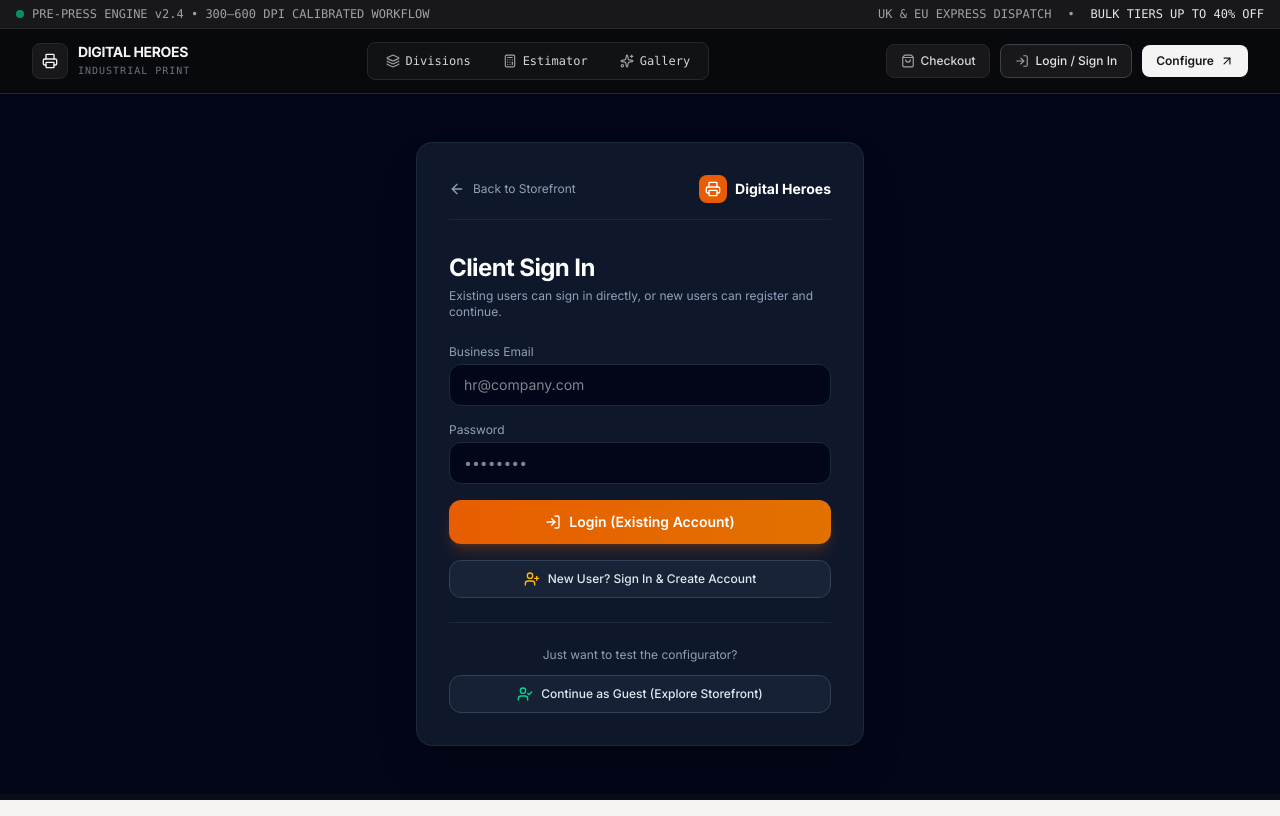
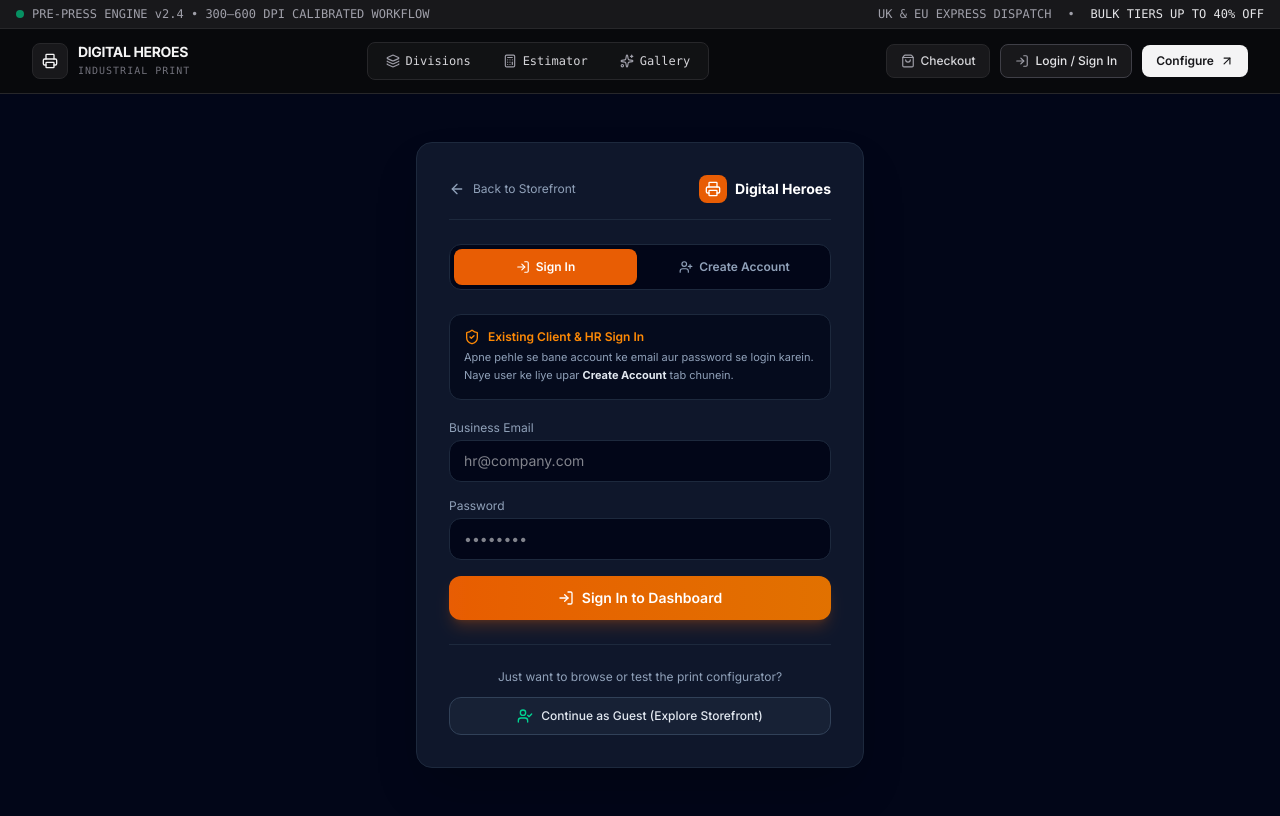
Before and after one commit to sarimkhan0000/Digital-Heroes, a Next.js app: page /login in a window 1280 px wide. Built offline with nearby package versions, Linux system fonts and the light colour scheme; no server answers.

Commit message:
Upgrade login page with separate Sign In and Create Account tabs and details

```diff
--- a/src/app/login/page.tsx
+++ b/src/app/login/page.tsx
@@ -4,13 +4,27 @@ import React, { useState } from "react";
 import { useRouter } from "next/navigation";
 import Link from "next/link";
 import { createBrowserClient } from "@supabase/ssr";
-import { Printer, LogIn, UserPlus, ArrowLeft, UserCheck } from "lucide-react";
+import {
+  Printer,
+  LogIn,
+  UserPlus,
+  ArrowLeft,
+  UserCheck,
+  ShieldCheck,
+  Sparkles,
+  Building2,
+} from "lucide-react";
+
+type AuthMode = "signin" | "signup";
 
 export default function LoginPage() {
   const router = useRouter();
+  const [mode, setMode] = useState<AuthMode>("signin");
+  const [fullName, setFullName] = useState("");
+  const [companyName, setCompanyName] = useState("");
   const [email, setEmail] = useState("");
   const [password, setPassword] = useState("");
-  const [loadingMode, setLoadingMode] = useState<"login" | "auto" | null>(null);
+  const [loading, setLoading] = useState(false);
   const [errorMsg, setErrorMsg] = useState("");
   const [infoMsg, setInfoMsg] = useState("");
 
@@ -26,121 +40,90 @@ export default function LoginPage() {
     return createBrowserClient(url, key);
   };
 
-  // 1. Sirf Login (Existing account ke liye)
-  const handleOnlyLogin = async () => {
+  const switchMode = (nextMode: AuthMode) => {
+    setMode(nextMode);
+    setErrorMsg("");
+    setInfoMsg("");
+  };
+
+  const handleSubmit = async (e: React.FormEvent) => {
+    e.preventDefault();
+
     if (!email.trim() || !password) {
       setErrorMsg("Please enter both email and password.");
       return;
     }
 
-    setLoadingMode("login");
+    setLoading(true);
     setErrorMsg("");
     setInfoMsg("");
 
     const supabase = getSupabaseClient();
     if (!supabase) {
-      setLoadingMode(null);
+      setLoading(false);
       return;
     }
 
     const cleanEmail = email.trim().toLowerCase();
+
+    if (mode === "signin") {
       const { data, error } = await supabase.auth.signInWithPassword({
         email: cleanEmail,
         password,
       });
 
       if (error || !data.session) {
-      setErrorMsg(error?.message || "Invalid login credentials.");
-      setLoadingMode(null);
+        setErrorMsg(
+          error?.message ||
+            "Invalid email or password. If you don't have an account yet, switch to 'Create Account'."
+        );
+        setLoading(false);
         return;
       }
 
-    router.push("/");
-    router.refresh();
-  };
-
-  // 2. Sign In ya Naya User Auto Sign Up
-  const handleLoginOrRegister = async () => {
-    if (!email.trim() || !password) {
-      setErrorMsg("Please enter both email and password.");
-      return;
-    }
-
-    setLoadingMode("auto");
-    setErrorMsg("");
-    setInfoMsg("");
-
-    const supabase = getSupabaseClient();
-    if (!supabase) {
-      setLoadingMode(null);
-      return;
-    }
-
-    const cleanEmail = email.trim().toLowerCase();
-
-    const { data: signInData, error: signInError } =
-      await supabase.auth.signInWithPassword({
-        email: cleanEmail,
-        password,
-      });
-
-    if (!signInError && signInData.session) {
-      router.push("/");
+      router.push("/dashboard");
       router.refresh();
       return;
     }
 
-    const isInvalidCredentials = signInError?.message
-      .toLowerCase()
-      .includes("invalid login credentials");
-
-    if (isInvalidCredentials) {
-      const { data: signUpData, error: signUpError } =
-        await supabase.auth.signUp({
+    const { data, error } = await supabase.auth.signUp({
       email: cleanEmail,
       password,
+      options: {
+        data: {
+          full_name: fullName.trim() || undefined,
+          company_name: companyName.trim() || undefined,
+        },
+      },
     });
 
-      if (signUpError) {
-        setErrorMsg(signUpError.message);
-        setLoadingMode(null);
+    if (error) {
+      setErrorMsg(error.message);
+      setLoading(false);
       return;
     }
 
-      if (signUpData.session) {
-        router.push("/");
+    if (data.session) {
+      router.push("/dashboard");
       router.refresh();
       return;
     }
 
     setInfoMsg(
-        "Naya account create ho gaya hai! Kripya apna email inbox (ya spam) check karke confirmation link par click karein, uske baad future mein seedha 'Only Login' se sign in kar paayenge."
+      "Account created! Please check your inbox (or spam folder) for the confirmation link, then switch to 'Sign In' to log in."
     );
-      setLoadingMode(null);
-      return;
-    }
-
-    setErrorMsg(signInError?.message || "Sign in failed. Please try again.");
-    setLoadingMode(null);
+    setLoading(false);
   };
 
-  const handleFormSubmit = async (e: React.FormEvent) => {
-    e.preventDefault();
-    await handleOnlyLogin();
-  };
-
-  // 🚀 Guest Mode Handler
   const handleGuestContinue = () => {
     router.push("/");
     router.refresh();
   };
 
-  const isBusy = loadingMode !== null;
-
   return (
-    <main className="min-h-[85vh] flex items-center justify-center bg-slate-950 px-4 py-12 text-white">
-      <div className="max-w-md w-full bg-slate-900 border border-slate-800 rounded-2xl p-8 shadow-2xl">
-        <div className="flex items-center justify-between mb-8 border-b border-slate-800 pb-4">
+    <main className="min-h-[88vh] flex items-center justify-center bg-slate-950 px-4 py-12 text-white">
+      <div className="max-w-md w-full bg-slate-900 border border-slate-800 rounded-2xl p-7 sm:p-8 shadow-2xl">
+        <div className="flex items-center justify-between mb-6 border-b border-slate-800 pb-4">
           <Link
             href="/"
             className="flex items-center gap-2 text-slate-400 hover:text-white text-xs transition"
@@ -155,12 +138,56 @@ export default function LoginPage() {
           </div>
         </div>
 
-        <div className="mb-6">
-          <h1 className="text-2xl font-bold tracking-tight">Client Sign In</h1>
-          <p className="text-slate-400 text-xs mt-1">
-            Existing users can sign in directly, or new users can register and continue.
+        <div className="grid grid-cols-2 gap-1.5 p-1 rounded-xl bg-slate-950 border border-slate-800 mb-6">
+          <button
+            type="button"
+            onClick={() => switchMode("signin")}
+            className={`py-2.5 px-3 rounded-lg text-xs font-semibold transition flex items-center justify-center gap-1.5 ${
+              mode === "signin"
+                ? "bg-[#E85D04] text-white shadow"
+                : "text-slate-400 hover:text-slate-200"
+            }`}
+          >
+            <LogIn className="h-3.5 w-3.5" />
+            Sign In
+          </button>
+
+          <button
+            type="button"
+            onClick={() => switchMode("signup")}
+            className={`py-2.5 px-3 rounded-lg text-xs font-semibold transition flex items-center justify-center gap-1.5 ${
+              mode === "signup"
+                ? "bg-amber-600 text-white shadow"
+                : "text-slate-400 hover:text-slate-200"
+            }`}
+          >
+            <UserPlus className="h-3.5 w-3.5" />
+            Create Account
+          </button>
+        </div>
+
+        {mode === "signin" ? (
+          <div className="mb-5 rounded-xl border border-slate-800 bg-slate-950/70 p-3.5">
+            <div className="flex items-center gap-2 text-xs font-semibold text-orange-400">
+              <ShieldCheck className="h-4 w-4 shrink-0" />
+              <span>Existing Client &amp; HR Sign In</span>
+            </div>
+            <p className="text-[11px] text-slate-400 mt-1 leading-relaxed">
+              Apne pehle se bane account ke email aur password se login karein. Naye user ke liye upar{" "}
+              <strong className="text-slate-200">Create Account</strong> tab chunein.
             </p>
           </div>
+        ) : (
+          <div className="mb-5 rounded-xl border border-amber-500/25 bg-amber-500/5 p-3.5">
+            <div className="flex items-center gap-2 text-xs font-semibold text-amber-300">
+              <Sparkles className="h-4 w-4 shrink-0" />
+              <span>Create New Portal Account</span>
+            </div>
+            <p className="text-[11px] text-slate-300/80 mt-1 leading-relaxed">
+              Naya account banayein taaki aap print orders track kar sakein, proofs approve kar sakein, aur saved artwork reorder kar sakein.
+            </p>
+          </div>
+        )}
 
         {errorMsg && (
           <div className="mb-4 p-3 rounded-xl bg-red-500/10 border border-red-500/30 text-red-400 text-xs">
@@ -174,7 +201,35 @@ export default function LoginPage() {
           </div>
         )}
 
-        <form onSubmit={handleFormSubmit} className="space-y-4">
+        <form onSubmit={handleSubmit} className="space-y-4">
+          {mode === "signup" && (
+            <div className="grid grid-cols-1 sm:grid-cols-2 gap-3">
+              <div>
+                <label className="block text-xs text-slate-400 mb-1">Your Name</label>
+                <input
+                  type="text"
+                  value={fullName}
+                  onChange={(e) => setFullName(e.target.value)}
+                  placeholder="Sarim Khan"
+                  className="w-full rounded-xl bg-slate-950 border border-slate-800 px-3.5 py-2.5 text-sm text-white focus:outline-none focus:border-amber-500"
+                />
+              </div>
+
+              <div>
+                <label className="block text-xs text-slate-400 mb-1 flex items-center gap-1">
+                  <Building2 className="h-3 w-3 text-slate-500" /> Company (Optional)
+                </label>
+                <input
+                  type="text"
+                  value={companyName}
+                  onChange={(e) => setCompanyName(e.target.value)}
+                  placeholder="Acme Ltd"
+                  className="w-full rounded-xl bg-slate-950 border border-slate-800 px-3.5 py-2.5 text-sm text-white focus:outline-none focus:border-amber-500"
+                />
+              </div>
+            </div>
+          )}
+
           <div>
             <label className="block text-xs text-slate-400 mb-1">Business Email</label>
             <input
@@ -198,35 +253,40 @@ export default function LoginPage() {
               placeholder="••••••••"
               className="w-full rounded-xl bg-slate-950 border border-slate-800 px-3.5 py-2.5 text-sm text-white focus:outline-none focus:border-blue-500"
             />
+            {mode === "signup" && (
+              <p className="text-[11px] text-slate-500 mt-1">
+                Minimum 6 characters required.
+              </p>
+            )}
           </div>
 
-          {/* Option 1: Sirf Existing Account Se Login */}
           <button
             type="submit"
-            disabled={isBusy}
-            className="w-full mt-2 py-3 rounded-xl bg-gradient-to-r from-[#E85D04] to-amber-600 text-white font-semibold text-sm transition hover:brightness-110 shadow-lg shadow-orange-500/20 flex items-center justify-center gap-2 disabled:opacity-60"
+            disabled={loading}
+            className={`w-full mt-2 py-3 rounded-xl text-white font-semibold text-sm transition hover:brightness-110 shadow-lg flex items-center justify-center gap-2 disabled:opacity-60 ${
+              mode === "signin"
+                ? "bg-gradient-to-r from-[#E85D04] to-amber-600 shadow-orange-500/20"
+                : "bg-gradient-to-r from-amber-600 to-orange-500 shadow-amber-500/20"
+            }`}
           >
+            {mode === "signin" ? (
+              <>
                 <LogIn className="h-4 w-4" />
-            {loadingMode === "login" ? "Logging in..." : "Login (Existing Account)"}
-          </button>
-
-          {/* Option 2: Naye User Ke Liye Auto Sign Up / Sign In */}
-          <button
-            type="button"
-            disabled={isBusy}
-            onClick={handleLoginOrRegister}
-            className="w-full py-2.5 rounded-xl border border-slate-700 bg-slate-800/70 hover:bg-slate-800 text-slate-200 font-medium text-xs transition flex items-center justify-center gap-2 disabled:opacity-60"
-          >
-            <UserPlus className="h-4 w-4 text-amber-400" />
-            {loadingMode === "auto"
-              ? "Please wait..."
-              : "New User? Sign In & Create Account"}
+                {loading ? "Signing in..." : "Sign In to Dashboard"}
+              </>
+            ) : (
+              <>
+                <UserPlus className="h-4 w-4" />
+                {loading ? "Creating account..." : "Create New Account"}
+              </>
+            )}
           </button>
         </form>
 
-        {/* Guest Mode Divider & Button */}
         <div className="mt-6 pt-6 border-t border-slate-800 text-center">
-          <p className="text-xs text-slate-400 mb-3">Just want to test the configurator?</p>
+          <p className="text-xs text-slate-400 mb-3">
+            Just want to browse or test the print configurator?
+          </p>
           <button
             onClick={handleGuestContinue}
             type="button"
```
Lines whose indentation alone changed are shown as unchanged.
